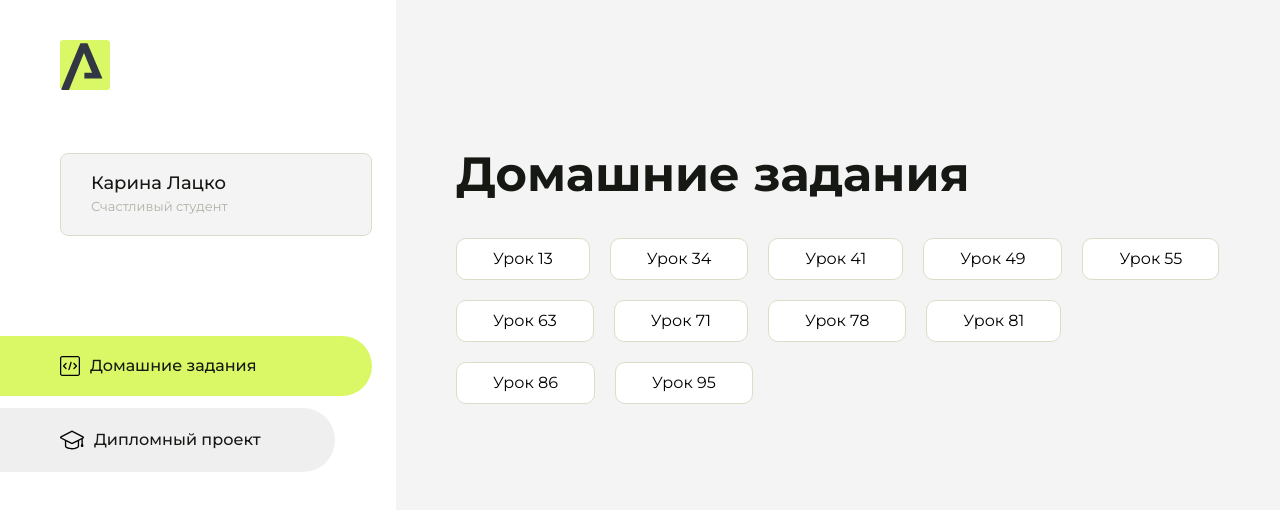
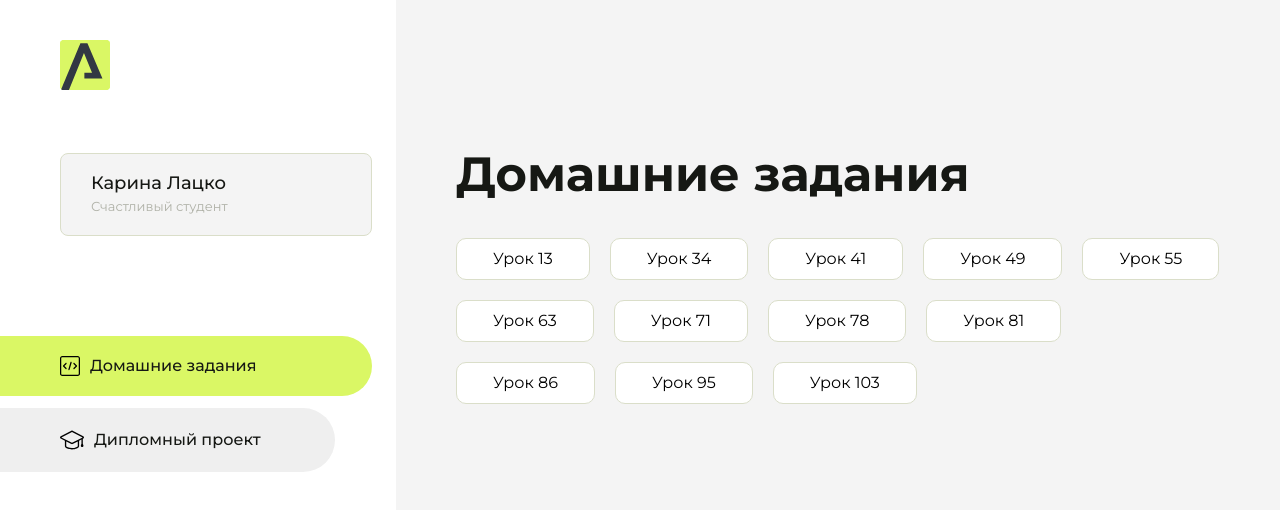
Before and after one commit to KarinaLatsko/homework-3, a plain HTML site: page index.html in a window 1280 px wide. Drawn offline with Linux system fonts and the light colour scheme.

Commit message:
Update index.html

```diff
--- a/index.html
+++ b/index.html
@@ -125,6 +125,9 @@
                     <li class="content__list-item">
                         <a href="fit-studio/index.html">Урок 95</a>
                     </li>
+                    <li class="content__list-item">
+                        <a href="103-grid/index.html">Урок 103</a>
+                    </li>
                 </ul>
             </div>
             <div class="content__block hidden" id="diplomBlock">
```
